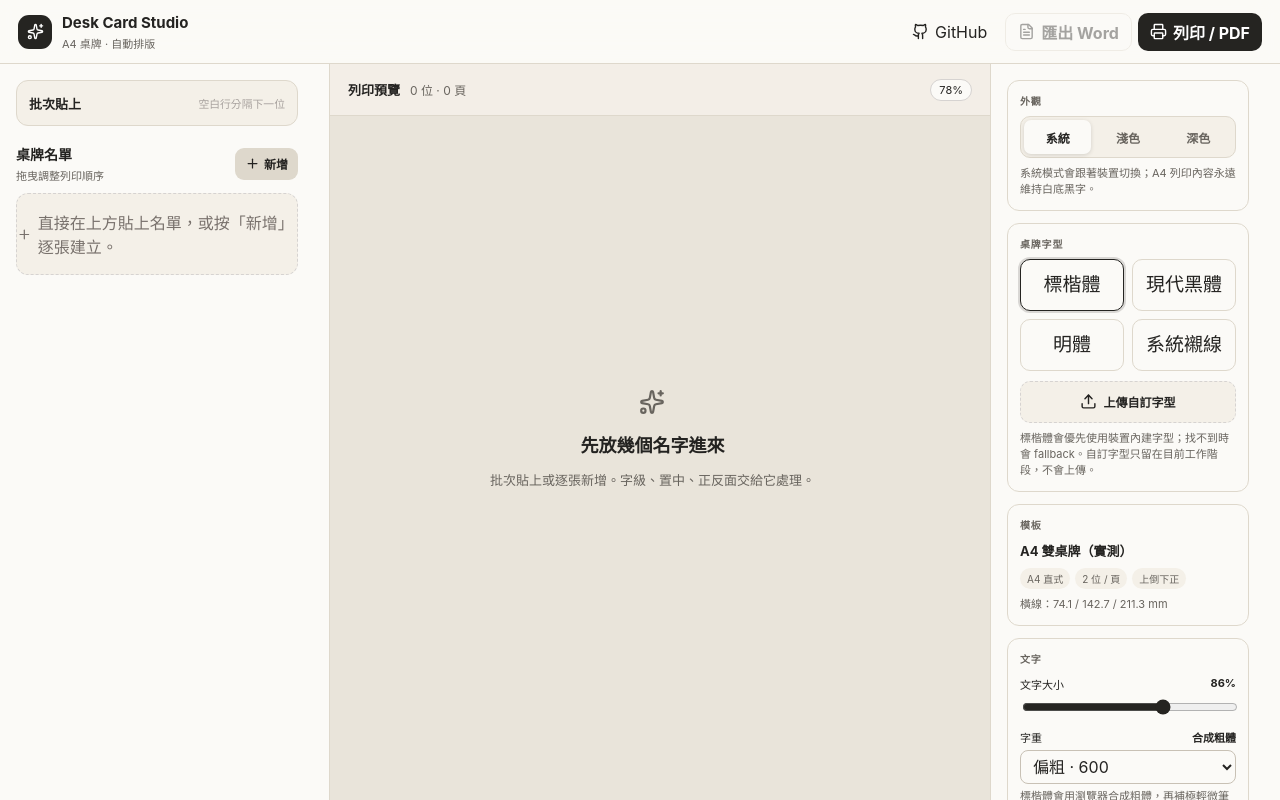
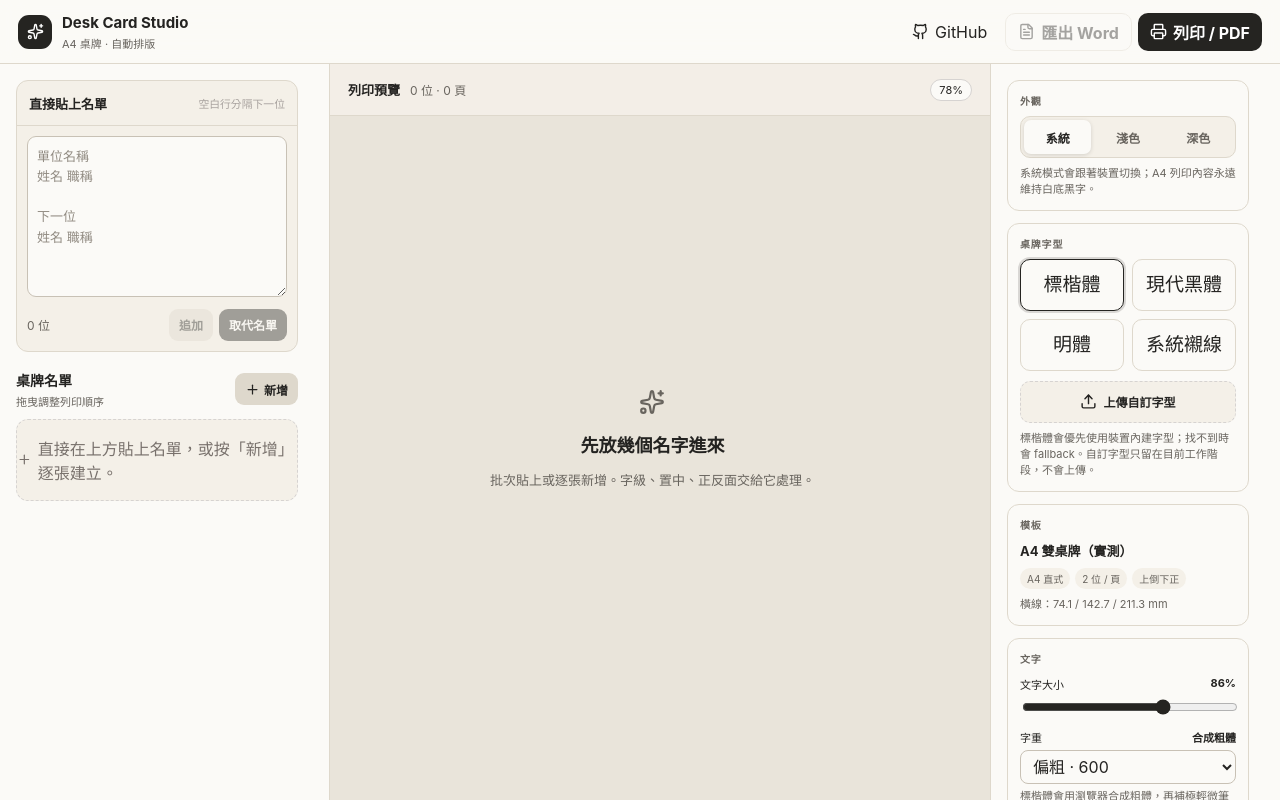
Before and after one commit to jush0147/desk-card-maker, a React (Vite) app: page / in a window 1280 px wide. Built offline with nearby package versions, Linux system fonts and the light colour scheme.

Commit message:
fix: make paste-to-preview the default first-run path

```diff
--- a/src/App.tsx
+++ b/src/App.tsx
@@ -361,9 +361,17 @@ function LeftPanel() {
     const a = guests.findIndex((g) => g.id === active.id), b = guests.findIndex((g) => g.id === over.id)
     if (a >= 0 && b >= 0) reorder(a, b)
   }
+  const handlePaste = (e: React.ClipboardEvent<HTMLTextAreaElement>) => {
+    if (guests.length) return
+    const pastedBlocks = parseBlocks(e.clipboardData.getData('text'))
+    if (!pastedBlocks.length) return
+    e.preventDefault()
+    replace(pastedBlocks)
+    setRaw('')
+  }
   return <aside className="left-panel">
-    <details className="bulk"><summary>批次貼上 <small>空白行分隔下一位</small></summary><div className="bulk-body">
-      <textarea value={raw} rows={7} onChange={(e) => setRaw(e.target.value)} placeholder={'單位名稱\n姓名 職稱\n\n下一位\n姓名 職稱'} aria-label="批次貼上桌牌名單" />
+    <details className="bulk" open><summary>直接貼上名單 <small>空白行分隔下一位</small></summary><div className="bulk-body">
+      <textarea value={raw} rows={7} onChange={(e) => setRaw(e.target.value)} onPaste={handlePaste} placeholder={'單位名稱\n姓名 職稱\n\n下一位\n姓名 職稱'} aria-label="批次貼上桌牌名單" />
       <div className="bulk-actions"><span>{blocks.length} 位</span><button disabled={!blocks.length} onClick={() => { append(blocks); setRaw('') }}>追加</button><button className="dark" disabled={!blocks.length} onClick={() => { replace(blocks); setRaw('') }}>取代名單</button></div>
     </div></details>
     <div className="section-title"><div><b>桌牌名單</b><small>拖曳調整列印順序</small></div><button onClick={add}><Plus size={15}/>新增</button></div>
```
